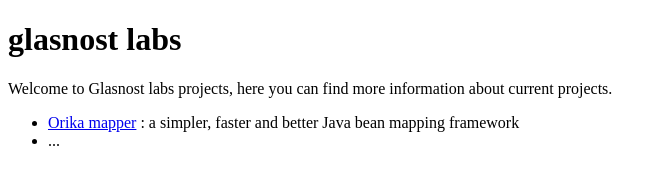
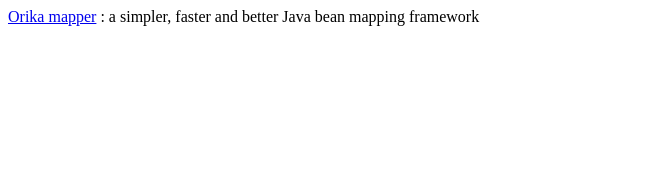
Before and after one commit to elaatifi/elaatifi.github.io, a plain HTML site: page index.html in a window 1280 px wide. Shown: the whole page, without its empty margins (0-667 px from the left). Drawn offline with Linux system fonts and the light colour scheme.

Commit message:
Update index.html

```diff
--- a/index.html
+++ b/index.html
@@ -4,17 +4,10 @@
 <html>
 
 <head>
-<title>glasnost labs</title>
+<title>Orika</title>
 </head>
 
 <body>
-	<h1>glasnost labs</h1>
-
-	<p>Welcome to Glasnost labs projects, here you can find more information about current projects.</p>
-        <ul>
-		<li><a href="http://github.com/orika-mapper/orika/">Orika mapper</a> : a simpler, faster and better Java bean mapping framework</li>
-                <li>...</li>
-
-	</ul>
+	<a href="http://github.com/orika-mapper/orika/">Orika mapper</a> : a simpler, faster and better Java bean mapping framework
 </body>
 </html>
```
